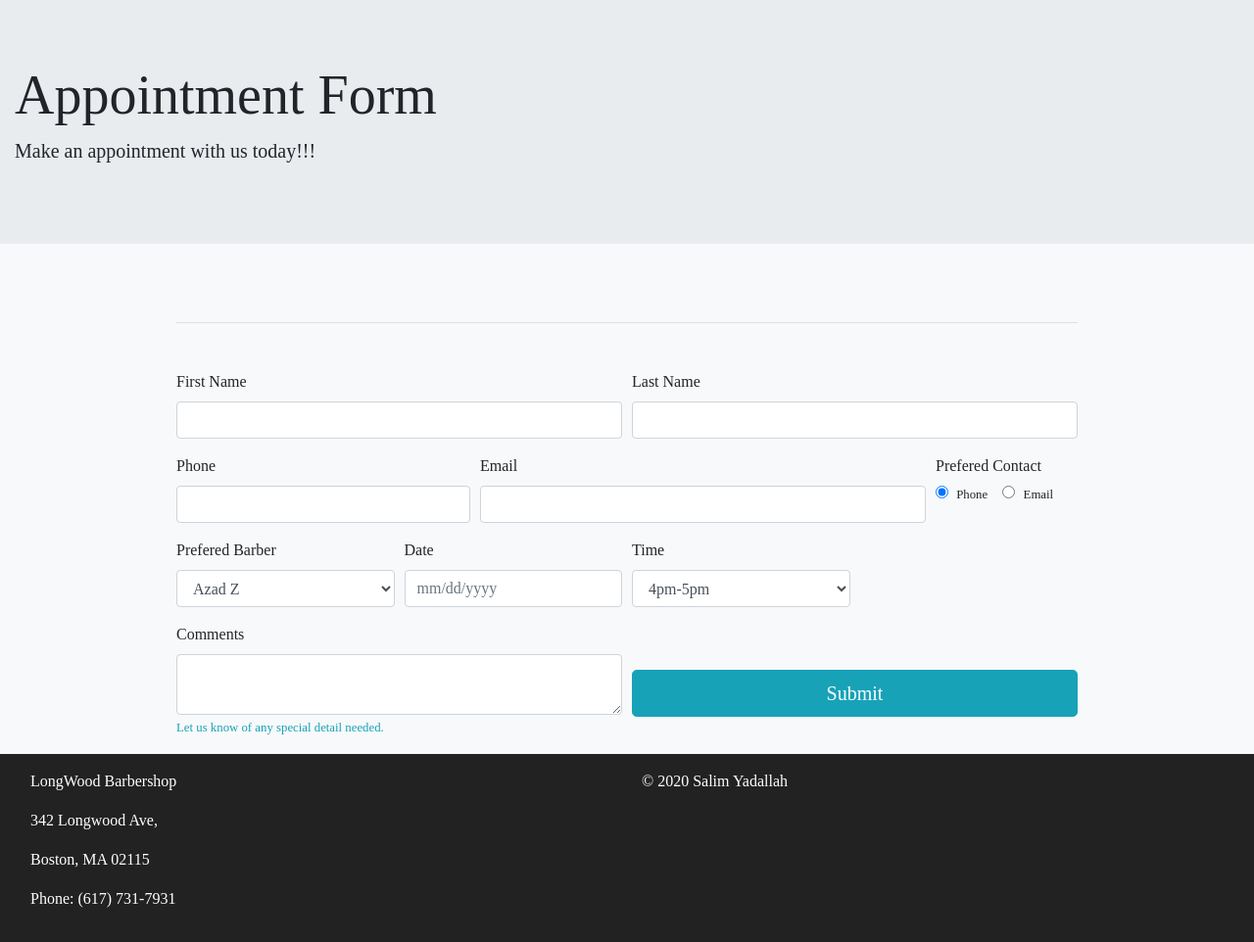
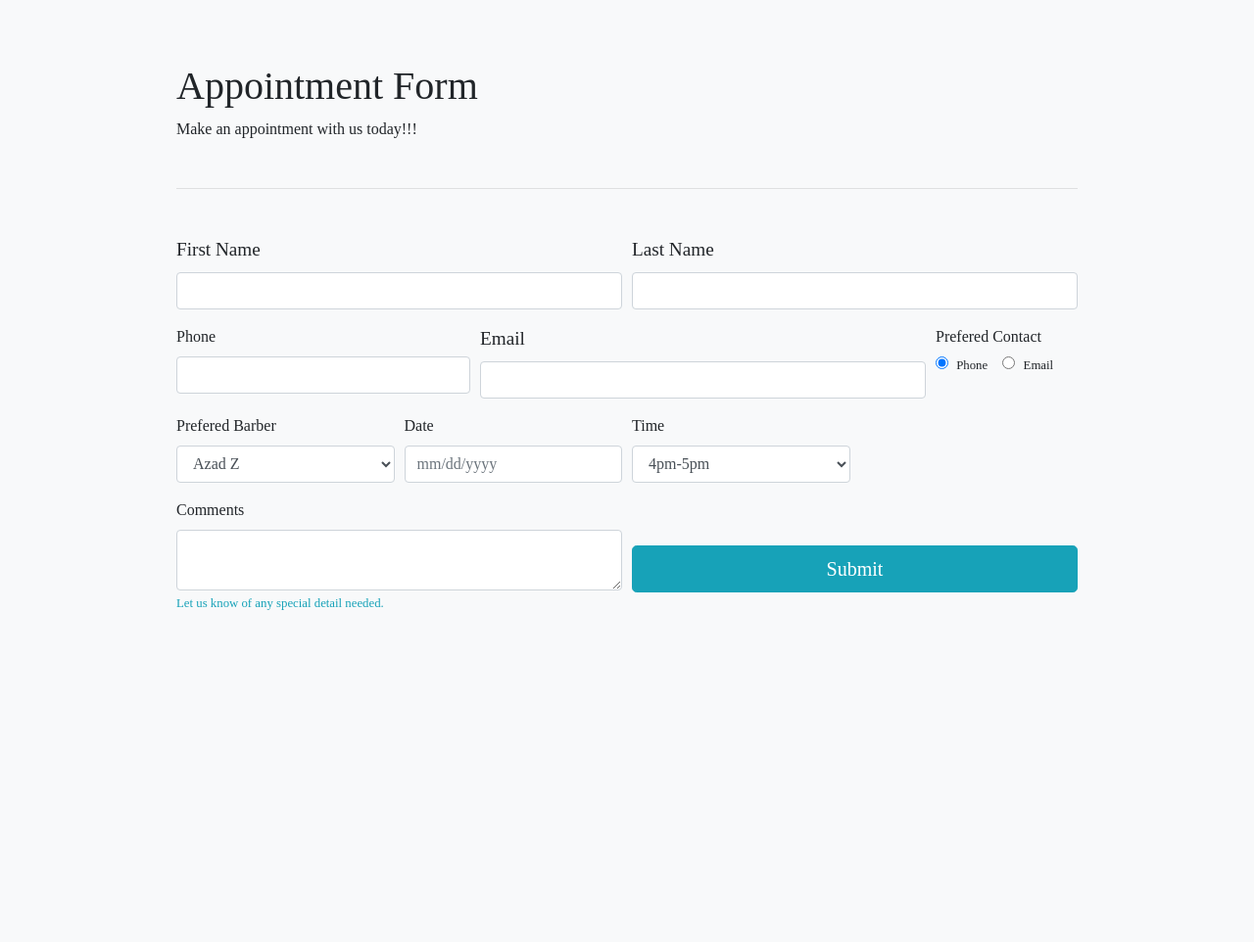
Before and after one commit to syadallah/Longwood-Barbershop, a Django app: page /appointment in a window 1280 px wide. Shown: the whole page at 98% size. After the commit the page ends 623 px from the top, so only its background shows below. Run offline with Django 3.2, Linux system fonts and the light colour scheme; some libraries are stand-ins or nearby versions; some web fonts are replaced.

Commit message:
Update style

```diff
--- a/barbers/static/css/main.css
+++ b/barbers/static/css/main.css
@@ -1,5 +1,6 @@
+@import url(//db.onlinewebfonts.com/c/05663321f7477456a65e0c363c777377?family=Avenir);
 body, html {
-  font-family: 'Playfair Display', serif;
+  font-family: "Avenir";
   height: 100%;
   width: 100%;
   background-color: #f8f9fa;
@@ -23,13 +24,18 @@ body, html {
 }
 .landing-text{
   color: #f8f9fa;
-  text-shadow: 2px 2px 8px #000;
+  text-shadow: 2px 2px 12px #000;
   display: table-cell;
   text-align: center;
   vertical-align: middle;
 }
+#landing-text{
+  font-size: 4rem;
+  font-weight: bold;
+}
 /* Footer */
 footer {
+  font-size: 0.75rem;
   color: white;
   background-color: #222222;
   padding: 1rem 1rem;
@@ -42,3 +48,10 @@ footer {
 .divSection img {
   width: 100%;
 }
+/* jumbotron */
+#appointmetForm{
+  padding: 4rem 0 0 0;
+}
+.col-sm-6 {
+  font-size: 1.2rem;
+}
--- a/barbers/templates/barbers/appointment.html
+++ b/barbers/templates/barbers/appointment.html
@@ -9,17 +9,17 @@
 {% block js %} <script src="{% static 'js/appointment.js' %}"></script> {% endblock %}
 {% block body %}
 <!-- Body -->
-<div class="jumbotron jumbotron-fluid">
-  <div class="container-fluid">
-    <h1 class="display-4">Appointment Form</h1>
-    <p class="lead">Make an appointment with us today!!!</p>
-  </div>
-</div>
+
+
 <!-- Form -->
 <div class="container">
   <div class="row">
     <div class="col-md-10 offset-md-1">
       <span class="anchor" id="formComplex"></span>
+      <div id="appointmetForm">
+          <h1 >Appointment Form</h1>
+          <p>Make an appointment with us today!!!</p>
+        </div>
       <hr class="my-5">
 
       <form class="" method="POST" action= "../Includes/signup.inc.php"  onsubmit="return validateForm();" >
--- a/barbers/templates/barbers/base.html
+++ b/barbers/templates/barbers/base.html
@@ -31,21 +31,5 @@
  <script src="https://cdnjs.cloudflare.com/ajax/libs/popper.js/1.12.9/umd/popper.min.js" integrity="sha384-ApNbgh9B+Y1QKtv3Rn7W3mgPxhU9K/ScQsAP7hUibX39j7fakFPskvXusvfa0b4Q" crossorigin="anonymous"></script>
  <script src="https://maxcdn.bootstrapcdn.com/bootstrap/4.0.0/js/bootstrap.min.js" integrity="sha384-JZR6Spejh4U02d8jOt6vLEHfe/JQGiRRSQQxSfFWpi1MquVdAyjUar5+76PVCmYl" crossorigin="anonymous"></script>
 </body>
-<footer class="footer">
-    <div class="container-fluid">
-      <div class="row">
-        <div class="col-sm-6">
-              <p>LongWood Barbershop</p>
-              <p>342 Longwood Ave,</p>
-              <p>Boston, MA 02115</p>
-            <p>Phone: (617) 731-7931</p>
-            </div>
 
-    <div class="col-sm-6">
-      <p class="footer-company-name">© 2020 Salim Yadallah</p>
-    </div>
-
-</div>
-</div>
-</footer>
 </html>
```
Also changed, not shown: barbers/templates/barbers/index.html (+23 -7 lines).
